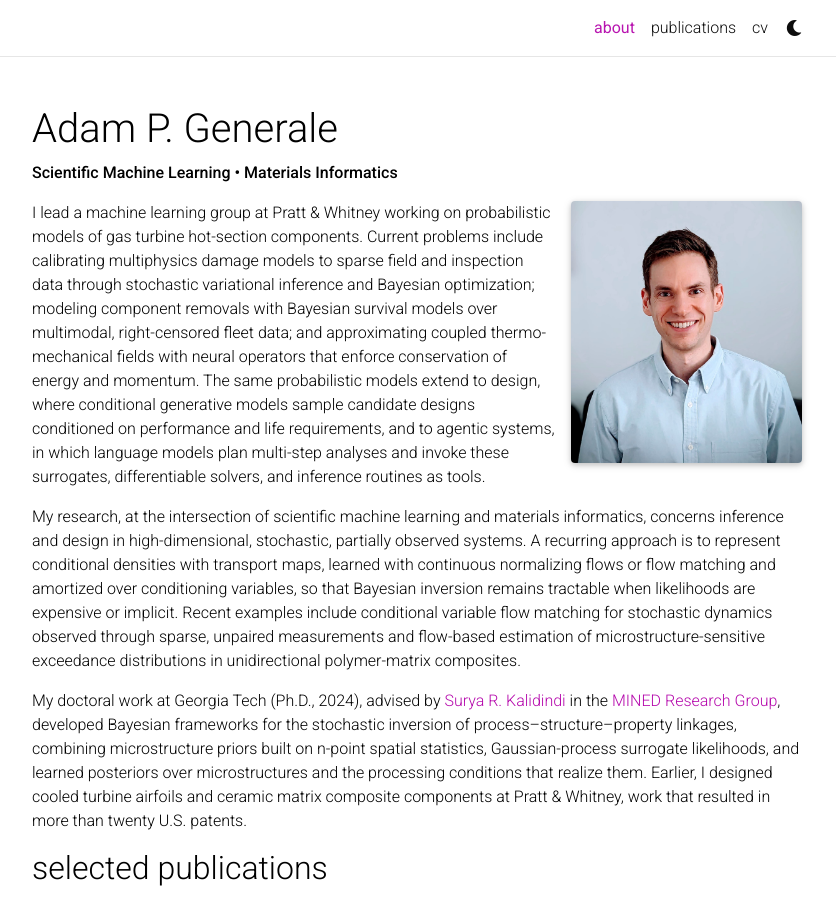
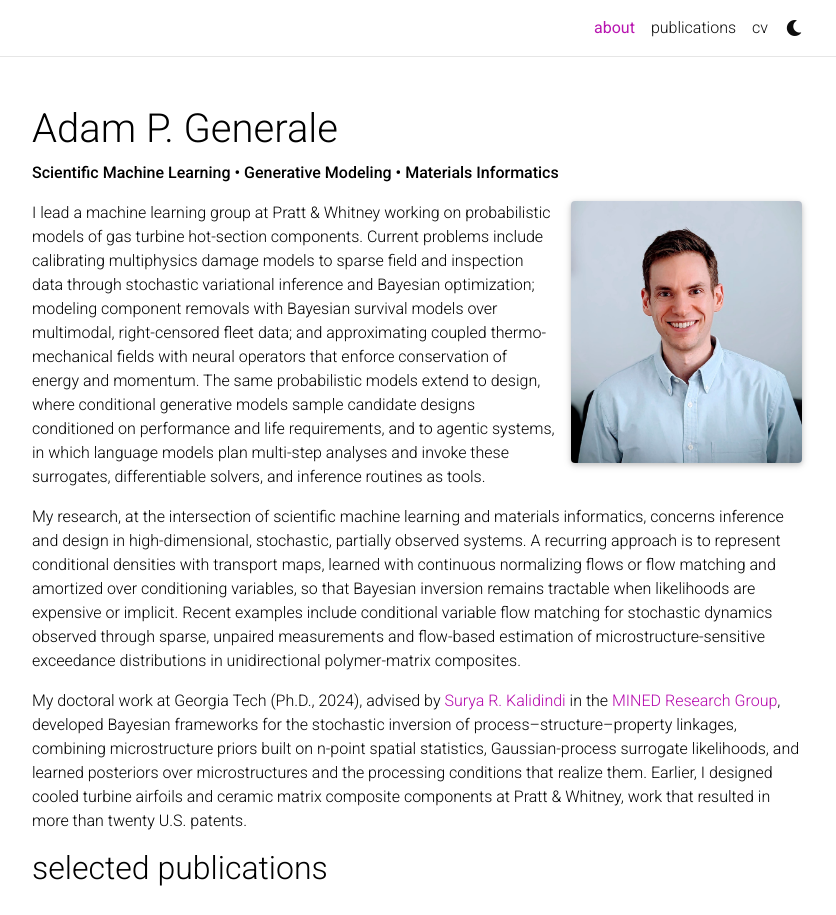
Before and after one commit to agenerale/agenerale.github.io, a Jekyll site: the page built from _pages/about.md, in a window 1280 px wide and 1205 px high, cut to the strip 0-915 px from the top of the window. Shown: the whole strip, without its empty margins (223-1059 px from the left). Built offline with Jekyll 4.4.1, drawn with Linux system fonts in a browser that asks for light colours; comment, search, counter and statistics services are not loaded; a style sheet for code colours, icons or effects is not loaded; part of the change alters nothing that is shown.

Commit message:
Update About subtitle; add search description and link previews
- Subtitle: Scientific Machine Learning / Generative Modeling / Materials
  Informatics, with each term kept whole when it wraps on phones
- Replace the theme's default site description and keywords
- Turn on Open Graph/Twitter preview tags with the profile photo, and use
  the bare name as the home page's preview title

Co-Authored-By: Claude Opus 5.5 <noreply@anthropic.com>

```diff
--- a/_config.yml
+++ b/_config.yml
@@ -8,12 +8,12 @@ middle_name: P.
 last_name: Generale
 email: adam.generale@gmail.com
 description: > # the ">" symbol means to ignore newlines until "footer_text:"
-  Adam P. Generale personal website.
+  Adam P. Generale leads a machine learning group at Pratt & Whitney, working on scientific machine learning, generative modeling, and materials informatics.
 footer_text: #>
   #Powered by <a href="https://jekyllrb.com/" target="_blank">Jekyll</a> with <a href="https://github.com/alshedivat/al-folio">al-folio</a> theme.
   #Hosted by <a href="https://pages.github.com/" target="_blank">GitHub Pages</a>.
   #Photos from <a href="https://unsplash.com" target="_blank">Unsplash</a>.
-keywords: jekyll, jekyll-theme, academic-website, portfolio-website  # add your own keywords or leave empty
+keywords: scientific machine learning, generative modeling, materials informatics, uncertainty quantification, Bayesian inference, inverse problems, optimal transport  # add your own keywords or leave empty
 
 lang: en # the language of your site (for example: en, fr, cn, ru, etc.)
 icon: /android-chrome-512x512.png  # the emoji used as the favicon (alternatively, provide image name in /assets/img/)
@@ -59,9 +59,9 @@ max_width: 800px
 # Open Graph & Schema.org
 # -----------------------------------------------------------------------------
 # Display links to the page with a preview object on social media.
-serve_og_meta: false # Include Open Graph meta tags in the HTML head
+serve_og_meta: true # Include Open Graph meta tags in the HTML head
 serve_schema_org: false # Include Schema.org in the HTML head
-og_image: # The site-wide (default for all links) Open Graph preview image
+og_image: https://agenerale.github.io/assets/img/Picture1.jpg # The site-wide (default for all links) Open Graph preview image
 
 # -----------------------------------------------------------------------------
 # Social integration
--- a/_includes/metadata.html
+++ b/_includes/metadata.html
@@ -41,7 +41,7 @@
     <!-- OpenGraph -->
     <meta property="og:site_name" content="{{ title }}" />
     <meta property="og:type" content="website" />
-    <meta property="og:title" content="{%- if page.title -%}{{ title }} | {{ page.title }}{%- else -%}{{ title }}{%- endif -%}" />
+    <meta property="og:title" content="{%- if page.title and page.url != '/' -%}{{ title }} | {{ page.title }}{%- else -%}{{ title }}{%- endif -%}" />
     <meta property="og:url" content="{{ page.url | prepend: site.baseurl | prepend: site.url | remove_first: 'index.html' }}" />
     <meta property="og:description" content="{%- if page.description -%}{{ page.description }}{%- else -%}{{ site.description }}{%- endif -%}" />
     {% if page.og_image or site.og_image -%}
@@ -51,7 +51,7 @@
 
     <!-- Twitter card -->
     <meta name="twitter:card" content="summary" />
-    <meta name="twitter:title" content="{%- if page.title -%}{{ page.title }}{%- else -%}{{ title }}{%- endif -%}" />
+    <meta name="twitter:title" content="{%- if page.title and page.url != '/' -%}{{ title }} | {{ page.title }}{%- else -%}{{ title }}{%- endif -%}" />
     <meta name="twitter:description" content="{%- if page.description -%}{{ page.description }}{%- else -%}{{ site.description }}{%- endif -%}" />
     {% if page.og_image or site.og_image -%}
     <meta name="twitter:image" content="{%- if page.og_image -%}{{ page.og_image }}{%- else -%}{{ site.og_image }}{%- endif -%}" />
--- a/_pages/about.md
+++ b/_pages/about.md
@@ -2,7 +2,7 @@
 layout: about
 title: about
 permalink: /
-subtitle: <strong>Scientific Machine Learning • Materials Informatics</strong>
+subtitle: <strong><span class="text-nowrap">Scientific Machine Learning •</span> <span class="text-nowrap">Generative Modeling •</span> <span class="text-nowrap">Materials Informatics</span></strong>
 
 profile:
   align: right
```
